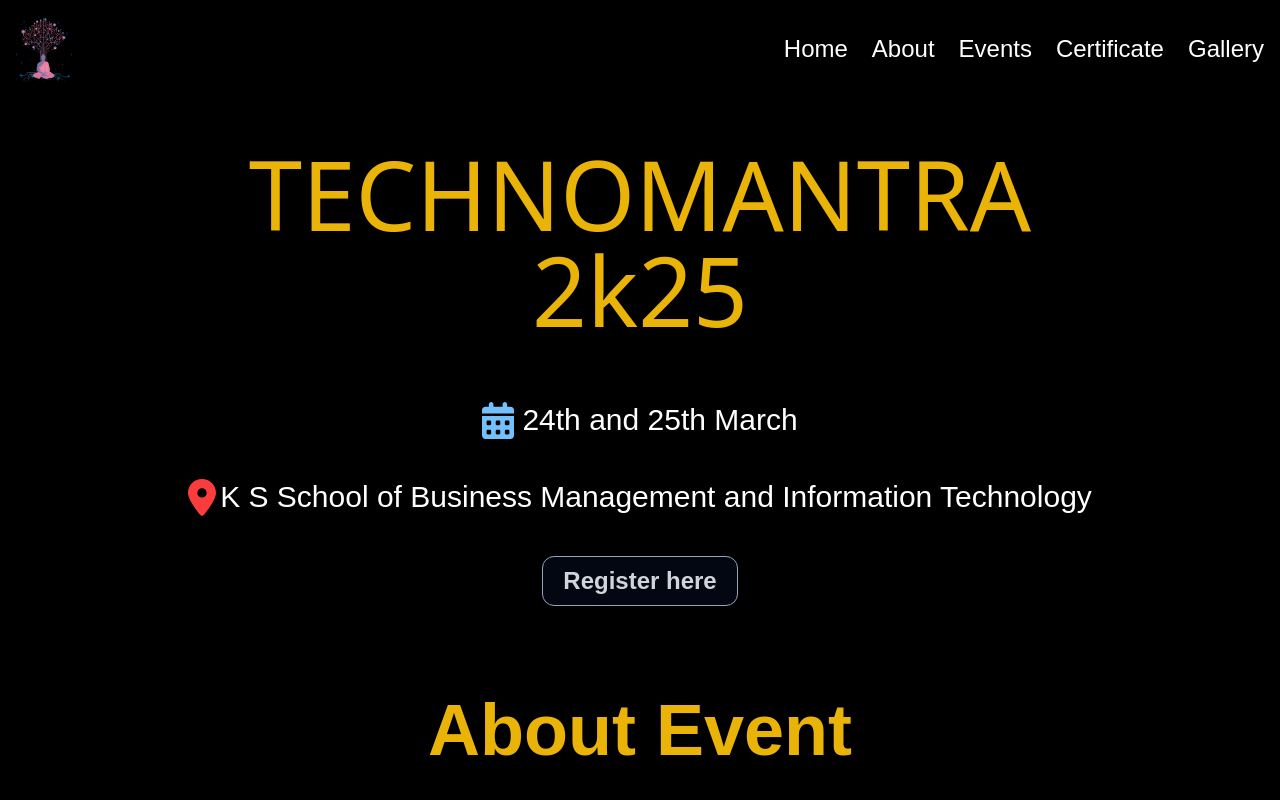
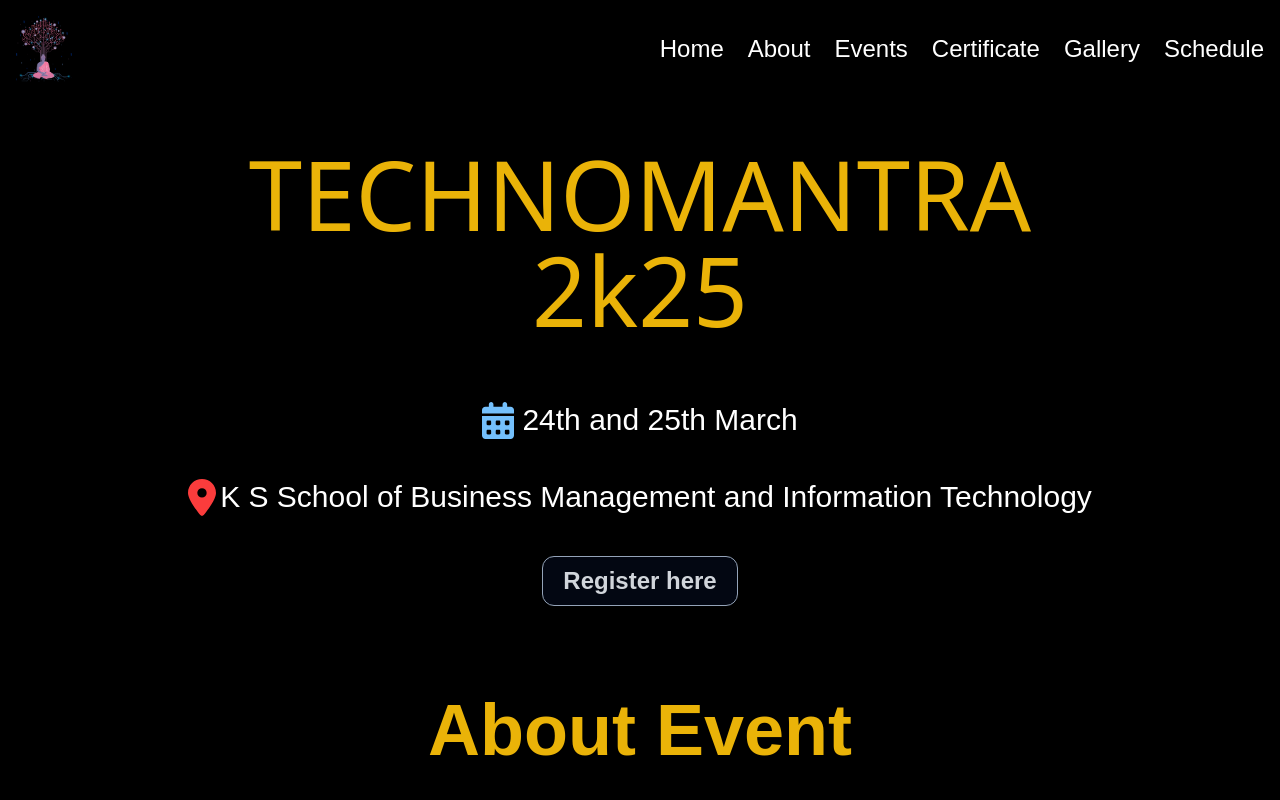
Before and after one commit to Jitesh38/technomantra, a React (Vite) app: page / in a window 1280 px wide. Shown: the top 800 px of the page. Built offline with nearby package versions, Linux system fonts and the light colour scheme; a web font is replaced by a local one.

Commit message:
added schedule link

```diff
--- a/src/components/Navbar.jsx
+++ b/src/components/Navbar.jsx
@@ -39,6 +39,11 @@
               Gallery
             </div>
             </NavLink>
+            <a href="https://drive.google.com/file/d/1eIXVJxJar3qXbAjiL828Qr5JWbZJf2pv/view?usp=sharing" >
+            <div className="hover:text-gray-400">
+              Schedule
+            </div>
+            </a>
           </div>
           <div className="md:hidden">
             <button onClick={() => setIsOpen(!isOpen)}>
@@ -73,6 +78,11 @@
               Gallery
             </div>
             </NavLink>
+            <a href="https://drive.google.com/file/d/1eIXVJxJar3qXbAjiL828Qr5JWbZJf2pv/view?usp=sharing" >
+            <div className="hover:text-gray-400">
+              Schedule
+            </div>
+            </a>
           </div>
         )}
       </nav>
```
Also changed, not shown: 1 other file (tests, documents, lock files or other folders).
